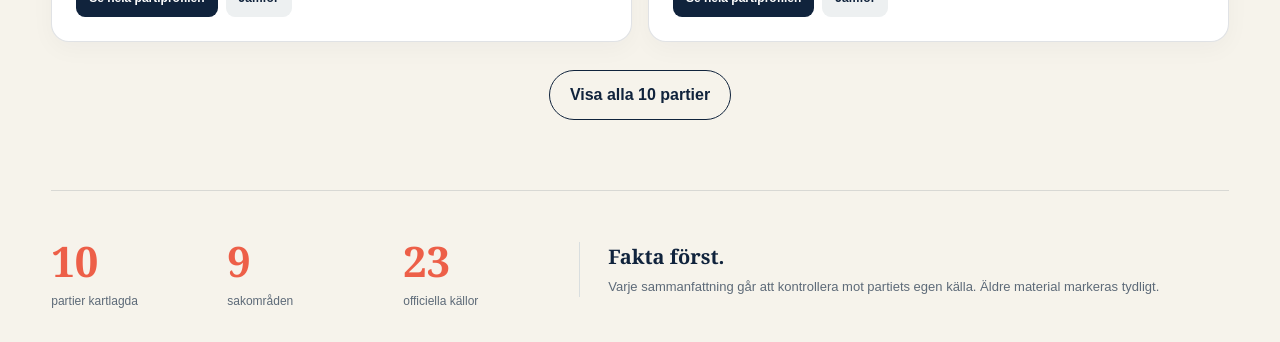
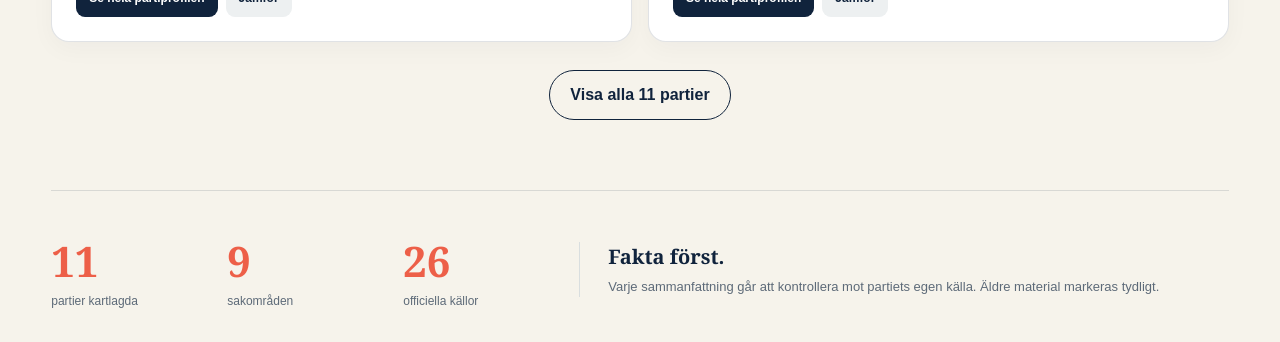
Before and after one commit to Hackadittliv/partier, a Next.js app: page / in a window 1280 px wide. Shown: the part 1662-2004 px from the top of the page. Built offline with nearby package versions, Linux system fonts and the light colour scheme.

Commit message:
Lägg till Örebropartiet

```diff
--- a/app/data.ts
+++ b/app/data.ts
@@ -5,7 +5,7 @@ export type Party = {
   color: string;
   ideology: string;
   overview: string;
-  status: "Aktuellt valmanifest" | "Aktuella vallöften" | "Programmaterial granskas";
+  status: "Aktuellt valmanifest" | "Aktuella vallöften" | "Valprogram publiceras löpande" | "Programmaterial granskas";
   priorities: string[];
   positions: Record<string, string>;
   sources: { title: string; url: string }[];
@@ -226,4 +226,25 @@ export const parties: Party[] = [
       { title: "Val 2026", url: "https://www.partietnyans.se/val-2026/" },
     ],
   },
+  {
+    id: "orebropartiet", name: "Örebropartiet", short: "ÖP", color: "#d94732", ideology: "Lokalt förankrat och systemkritiskt", status: "Valprogram publiceras löpande",
+    overview: "Örebropartiet kombinerar kraftigt strypt migration och hård rättspolitik med avgiftsfri tandvård, mer resurser till äldreomsorgen och statlig kontroll över central infrastruktur.",
+    priorities: ["Inför avgiftsfri tandvård i hela Sverige.", "Stryp invandringen och öka återvandringen.", "Avskaffa skatterna på el och bränsle.", "Skärp rättspolitiken och slå hårdare mot organiserad brottslighet."],
+    positions: {
+      ekonomi: "Slopa skatter på el och bränsle och prioritera kärnverksamhet framför bistånd, myndighetsadministration och projekt som partiet bedömer som onödiga. Staten ska äga central energiinfrastruktur.",
+      vard: "Låt tandvård omfattas av högkostnadsskyddet och gör den avgiftsfri. Förstatliga ansvaret för äldreomsorgen, anställ fler, höj lönerna och ställ tydligare språk och kompetenskrav.",
+      skola: "Någon fullständig nationell skolpolitik är ännu inte publicerad i valprogrammet för 2026. I det publicerade materialet vill partiet ta bort krav på hemspråksundervisning och rensa skolor från personer med kriminella kopplingar.",
+      brott: "Skapa en särskild enhet mot grov organiserad brottslighet, avskaffa straffrabatter och stärk gränskontroll och kameraövervakning. Utländska grova brottslingar ska utvisas.",
+      migration: "Ha noll som mål för inflödet, avskaffa asylinvandringen och stryp arbetskrafts och anhöriginvandringen. Använd återvandring och utvisning och ställ språk och försörjningskrav.",
+      klimat: "Slopa den politik som partiet kallar den gröna omställningen och stoppa offentligt stöd till gröna industriprojekt. Närmiljö och naturvård ska hanteras utan att hämma energi och produktion.",
+      energi: "Bygg ut statligt ägd kärnkraft och vattenkraft, förstärk elnäten och stoppa nya stora vindkraftsparker. Förstatliga elnäten och inför ett enhetligt Sverigepris på el.",
+      demokrati: "Partiet beskriver sig som svårt att placera på höger och vänsterskalan och vill minska politisk byråkrati. Det vill stärka totalförsvaret, laglydigt vapenägande och direktval av nämndemän.",
+      regering: "Partiet säger att det kan förhandla med alla. Det bedömer Tidösidan som enklast att få igenom politiken med, men säger sig vara berett att fälla varje regering som inte uppfyller dess avgörande vallöften.",
+    },
+    sources: [
+      { title: "Valprogram 2026", url: "https://www.orebropartiet.se/var-politik/" },
+      { title: "Riksdagen 2026", url: "https://www.orebropartiet.se/till-riksdagen/" },
+      { title: "Om Örebropartiet", url: "https://www.orebropartiet.se/om-oss/" },
+    ],
+  },
 ];
--- a/app/page.tsx
+++ b/app/page.tsx
@@ -27,6 +27,7 @@ function matchScore(party: Party, query: string, topic: string) {
 function badgeClass(status: Party["status"]) {
   if (status === "Aktuellt valmanifest") return "verified";
   if (status === "Aktuella vallöften") return "current";
+  if (status === "Valprogram publiceras löpande") return "current";
   return "review";
 }
 
@@ -136,9 +137,9 @@ export default function Home() {
         </section>
 
         <section className="trustStrip sectionWrap">
-          <div><strong>10</strong><span>partier kartlagda</span></div>
+          <div><strong>11</strong><span>partier kartlagda</span></div>
           <div><strong>9</strong><span>sakområden</span></div>
-          <div><strong>23</strong><span>officiella källor</span></div>
+          <div><strong>26</strong><span>officiella källor</span></div>
           <div className="trustText"><b>Fakta först.</b><p>Varje sammanfattning går att kontrollera mot partiets egen källa. Äldre material markeras tydligt.</p></div>
         </section>
       </>}
```
